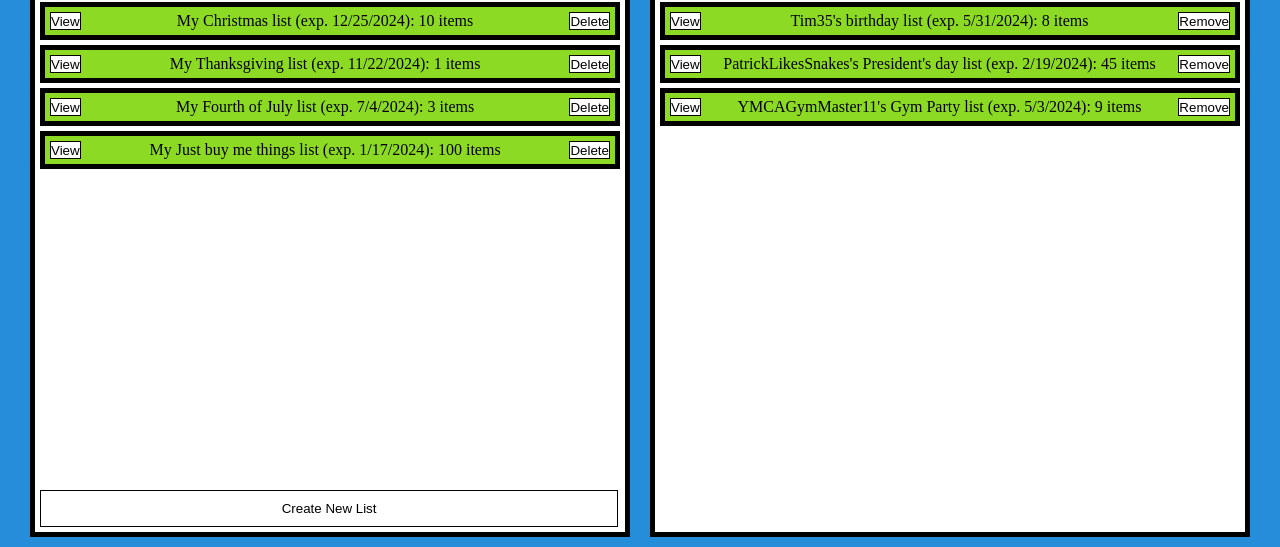
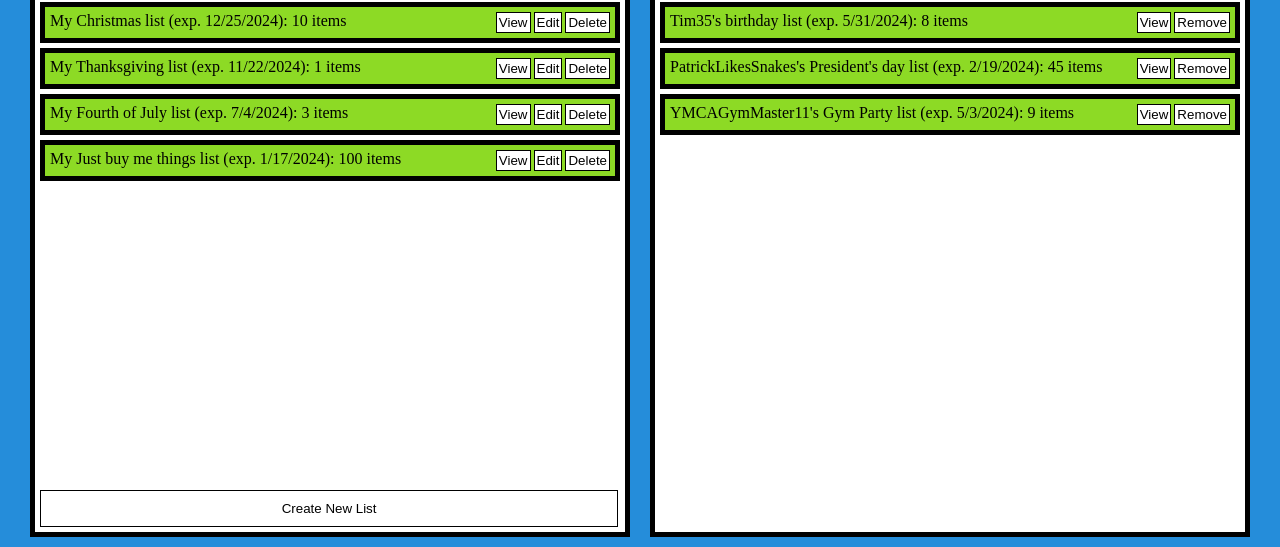
Before and after one commit to rbenjamin4/WishList, a website: page public/homePage.html in a window 1280 px wide. Shown: the part 290-837 px from the top of the page. Drawn offline with Linux system fonts and the light colour scheme; a web font is replaced by a local one.

Commit message:
Add edit buttons to owned lists. Add a div containing buttons within each list display to group buttons together at end of div

```diff
--- a/public/css/homePage.css
+++ b/public/css/homePage.css
@@ -58,8 +58,10 @@ h4 {
     background-color: var(--green);
 }
 
-.delete-button, .remove-button, .view-button {
+.view-button, .edit-button, .delete-button, .remove-button  {
     color: black;
     border: 1px solid black;
     background-color: var(--white);
+    padding: 2px;
+    margin-left: 3px;
 }
--- a/public/homePage.html
+++ b/public/homePage.html
@@ -8,6 +8,7 @@
     <link href="https://fonts.googleapis.com/css2?family=Bowlby+One+SC&display=swap" rel="stylesheet">
     <link href="./css/style.css" rel="stylesheet" type="text/css">
     <link href="./css/homePage.css" rel="stylesheet" type="text/css">
+    <script src="./js/script.js" defer></script>
     <script src="./js/homePage.js" defer></script>
     <title>Buy Me Things!</title>
 </head>
@@ -29,12 +30,10 @@
             <section id="my-lists" class="list-of-lists">
                 <button id="new-list-button">Create New List</button>
                 <h4>My lists:</h4>
-                <!-- list divs -->
             </section>
 
             <section id="other-lists" class="list-of-lists">
                 <h4>Lists I'm watching:</h4>
-                <!-- list divs -->
             </section>
 
         </section>
--- a/public/js/homePage.js
+++ b/public/js/homePage.js
@@ -19,23 +19,30 @@ const welcomeUser = (userName) => {
 const displayMyList = (listName, expDate, numItems) => {
     const list = document.createElement("div");
     const listP = document.createElement("p");
+    const myListsButtonDiv = document.createElement("div");
     const viewButton = document.createElement("button");
+    const editButton = document.createElement("button");
     const deleteButton = document.createElement("button");
     list.setAttribute("class", "list");
     viewButton.setAttribute("class", "view-button");
+    editButton.setAttribute("class", "edit-button");
     deleteButton.setAttribute("class", "delete-button");
     listP.textContent = `My ${listName} list (exp. ${expDate}): ${numItems} items`;
     viewButton.textContent = "View";
+    editButton.textContent = "Edit";
     deleteButton.textContent = "Delete";
     myLists.appendChild(list);
-    list.appendChild(viewButton);
     list.appendChild(listP);
-    list.appendChild(deleteButton);
+    list.appendChild(myListsButtonDiv);
+    myListsButtonDiv.appendChild(viewButton);
+    myListsButtonDiv.appendChild(editButton);
+    myListsButtonDiv.appendChild(deleteButton);
 }
 
 const displayOtherList = (userName, listName, expDate, numItems) => {
     const list = document.createElement("div");
     const listP = document.createElement("p");
+    const otherListsButtonDiv = document.createElement("div");
     const viewButton = document.createElement("button");
     const removeButton = document.createElement("button");
     list.setAttribute("class", "list");
@@ -45,9 +52,10 @@ const displayOtherList = (userName, listName, expDate, numItems) => {
     viewButton.textContent = "View";
     removeButton.textContent = "Remove";
     otherLists.appendChild(list);
-    list.appendChild(viewButton);
     list.appendChild(listP);
-    list.appendChild(removeButton);
+    list.appendChild(otherListsButtonDiv);
+    otherListsButtonDiv.appendChild(viewButton);
+    otherListsButtonDiv.appendChild(removeButton);
 }
 
 //Example code for posting lists in my/other list lists
```
